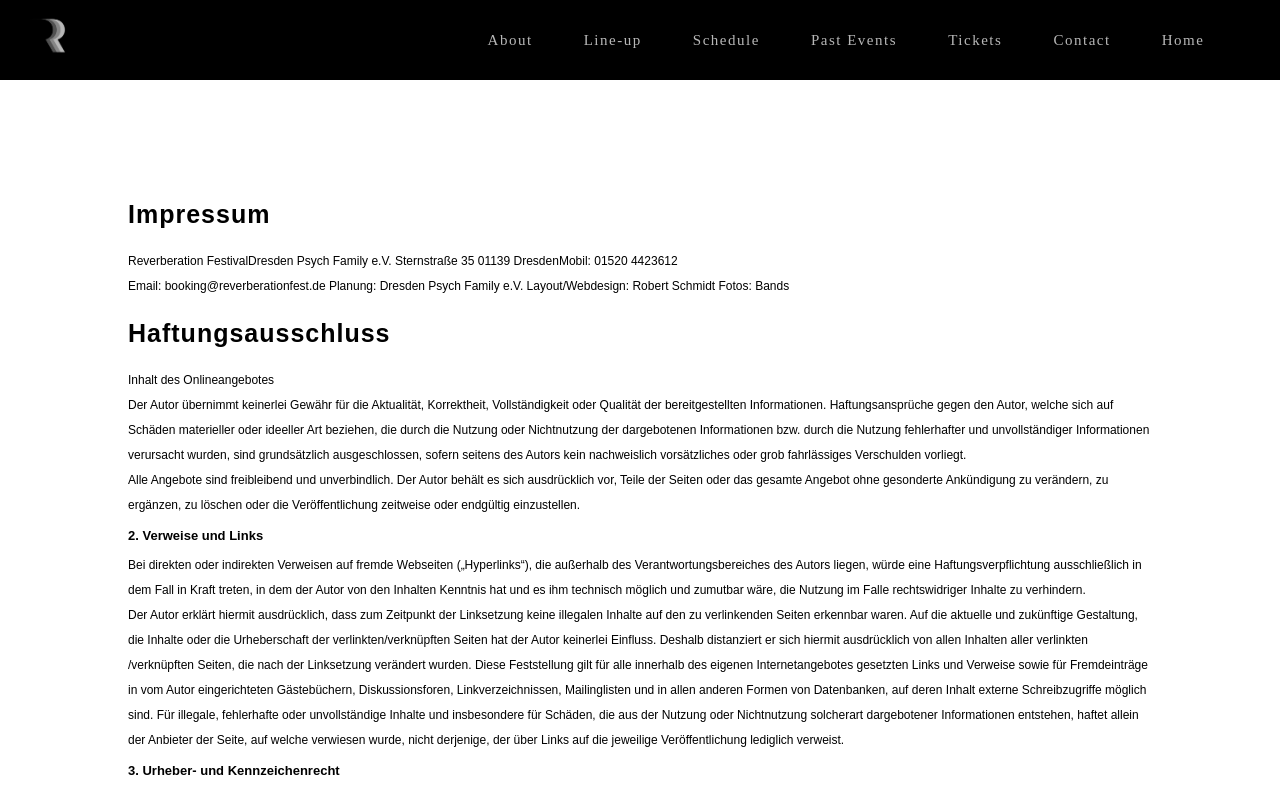
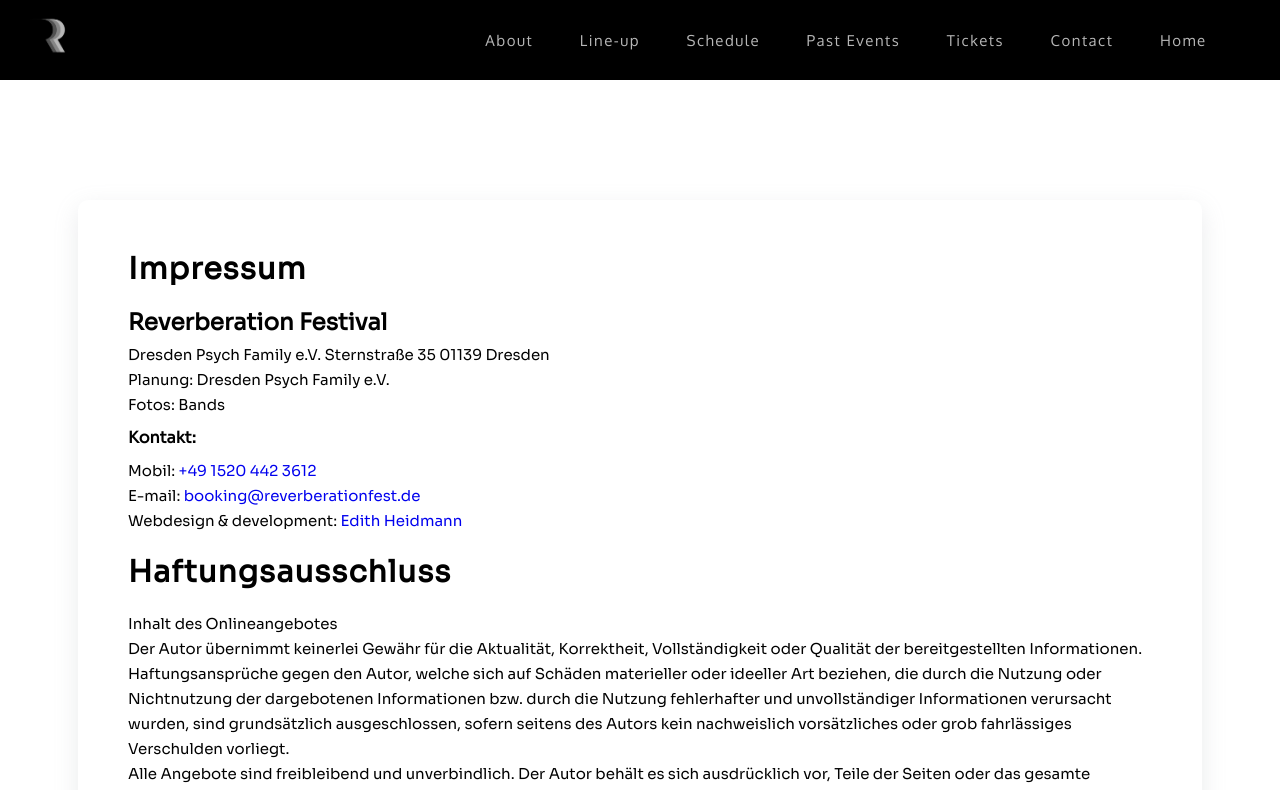
Before and after one commit to ediheid/reverberation-frontend, a React (Create React App) app: page /impressum in a window 1280 px wide. Shown: the top 790 px of the page. Built offline with nearby package versions, Linux system fonts and the light colour scheme.

Commit message:
Updated font imports

```diff
--- a/src/Components/Navbar/navbar.module.scss
+++ b/src/Components/Navbar/navbar.module.scss
@@ -31,6 +31,8 @@
 .mobile-nav-dropdown-container {
   background-color: $nav-dropdown;
 
+  font-family: $nav-links-font-family;
+
   display: flex;
   flex-direction: column;
   justify-content: center;
@@ -61,6 +63,10 @@
       font-weight: bold;
     }
   }
+}
+
+.desktop-nav-container {
+  font-family: $nav-links-font-family;
 }
 
 // @media (hover:hover) to solve sticky hover states on mobile devices
@@ -144,7 +150,7 @@
       cursor: pointer;
       transform: scale(1.1);
       transition: ease-in-out;
-      font-weight: bold;
+      font-family: $nav-links-hover-font-family;
     }
   }
 
@@ -154,7 +160,7 @@
       color: $nav-links;
       transform: scale(1.1);
       transition: ease-in-out;
-      font-weight: bold;
+      font-family: $nav-links-hover-font-family;
       cursor: pointer;
     }
   }
@@ -190,7 +196,7 @@
       cursor: pointer;
       transform: scale(1.1);
       transition: ease-in-out;
-      font-weight: bold;
+      font-family: $nav-links-hover-font-family;
     }
   }
 
@@ -200,7 +206,7 @@
       color: $nav-links;
       transform: scale(1.1);
       transition: ease-in-out;
-      font-weight: bold;
+      font-family: $nav-links-hover-font-family;
       cursor: pointer;
     }
   }
@@ -236,7 +242,7 @@
       cursor: pointer;
       transform: scale(1.1);
       transition: ease-in-out;
-      font-weight: bold;
+      font-family: $nav-links-hover-font-family;
     }
   }
 
@@ -246,7 +252,7 @@
       color: $nav-links;
       transform: scale(1.1);
       transition: ease-in-out;
-      font-weight: bold;
+      font-family: $nav-links-hover-font-family;
       cursor: pointer;
     }
   }
--- a/src/Styling/_fonts.scss
+++ b/src/Styling/_fonts.scss
@@ -1,15 +1,14 @@
 @import url("https://fonts.googleapis.com/css2?family=Montserrat:ital,wght@0,100;0,200;0,300;0,400;0,500;0,600;0,700;0,800;0,900;1,100;1,200;1,300;1,400;1,500;1,600;1,700;1,800;1,900&display=swap");
 
 // /* #### Generated By: http://www.cufonfonts.com #### */
-
 // // ? JetBrains
-
 @font-face {
   font-family: "JetBrains Mono Regular";
   font-style: normal;
   font-weight: normal;
   src: local("JetBrains Mono Regular"),
-    url("../Fonts/Jetbrains/JetbrainsMonoRegular-RpvmM.woff") format("woff");
+    url("../Fonts/jetbrains-mono-cufonfonts-webfont/JetbrainsMonoRegular-RpvmM.woff")
+      format("woff");
 }
 
 @font-face {
@@ -17,7 +16,8 @@
   font-style: normal;
   font-weight: normal;
   src: local("JetBrains Mono Italic"),
-    url("../Fonts/Jetbrains/JetbrainsMonoItalic-lg91X.woff") format("woff");
+    url("../Fonts/jetbrains-mono-cufonfonts-webfont/JetbrainsMonoItalic-lg91X.woff")
+      format("woff");
 }
 
 @font-face {
@@ -25,7 +25,8 @@
   font-style: normal;
   font-weight: normal;
   src: local("JetBrains Mono Medium"),
-    url("../Fonts/Jetbrains/JetbrainsMonoMedium-nRvBM.woff") format("woff");
+    url("../Fonts/jetbrains-mono-cufonfonts-webfont/JetbrainsMonoMedium-nRvBM.woff")
+      format("woff");
 }
 
 @font-face {
@@ -33,7 +34,7 @@
   font-style: normal;
   font-weight: normal;
   src: local("JetBrains Mono Medium Italic"),
-    url("../Fonts/Jetbrains/JetbrainsMonoMediumItalic-1GDgL.woff")
+    url("../Fonts/jetbrains-mono-cufonfonts-webfont/JetbrainsMonoMediumItalic-1GDgL.woff")
       format("woff");
 }
 
@@ -42,7 +43,8 @@
   font-style: normal;
   font-weight: normal;
   src: local("JetBrains Mono Bold"),
-    url("../Fonts/Jetbrains/JetbrainsMonoBold-51Xez.woff") format("woff");
+    url("../Fonts/jetbrains-mono-cufonfonts-webfont/JetbrainsMonoBold-51Xez.woff")
+      format("woff");
 }
 
 @font-face {
@@ -50,7 +52,8 @@
   font-style: normal;
   font-weight: normal;
   src: local("JetBrains Mono Bold Italic"),
-    url("../Fonts/Jetbrains/JetbrainsMonoBoldItalic-6YyW6.woff") format("woff");
+    url("../Fonts/jetbrains-mono-cufonfonts-webfont/JetbrainsMonoBoldItalic-6YyW6.woff")
+      format("woff");
 }
 
 @font-face {
@@ -58,7 +61,8 @@
   font-style: normal;
   font-weight: normal;
   src: local("JetBrains Mono ExtraBold"),
-    url("../Fonts/Jetbrains/JetbrainsMonoExtrabold-ywLd5.woff") format("woff");
+    url("../Fonts/jetbrains-mono-cufonfonts-webfont/JetbrainsMonoExtrabold-ywLd5.woff")
+      format("woff");
 }
 
 @font-face {
@@ -66,7 +70,7 @@
   font-style: normal;
   font-weight: normal;
   src: local("JetBrains Mono ExtraBold Italic"),
-    url("../Fonts/Jetbrains/JetbrainsMonoExtraboldItalic-9YKO5.woff")
+    url("../Fonts/jetbrains-mono-cufonfonts-webfont/JetbrainsMonoExtraboldItalic-9YKO5.woff")
       format("woff");
 }
 
@@ -77,7 +81,7 @@
   font-style: normal;
   font-weight: normal;
   src: local("Oxygen Regular"),
-    url("../Fonts/Oxygen/Oxygen-Regular.woff") format("woff");
+    url("../Fonts/oxygen-cufonfonts-webfont/Oxygen-Regular.woff") format("woff");
 }
 
 @font-face {
@@ -85,7 +89,7 @@
   font-style: normal;
   font-weight: normal;
   src: local("Oxygen Light"),
-    url("../Fonts/Oxygen/Oxygen-Light.woff") format("woff");
+    url("../Fonts/oxygen-cufonfonts-webfont/Oxygen-Light.woff") format("woff");
 }
 
 @font-face {
@@ -93,7 +97,7 @@
   font-style: normal;
   font-weight: normal;
   src: local("Oxygen Bold"),
-    url("../Fonts/Oxygen/Oxygen-Bold.woff") format("woff");
+    url("../Fonts/oxygen-cufonfonts-webfont/Oxygen-Bold.woff") format("woff");
 }
 
 // ? Sora
@@ -103,14 +107,15 @@
   font-style: normal;
   font-weight: normal;
   src: local("Sora Regular"),
-    url("../Fonts/Sora/Sora-Regular.woff") format("woff");
+    url("../Fonts/sora-3-cufonfonts-webfont/Sora-Regular.woff") format("woff");
 }
 
 @font-face {
   font-family: "Sora Thin";
   font-style: normal;
   font-weight: normal;
-  src: local("Sora Thin"), url("../Fonts/Sora/Sora-Thin.woff") format("woff");
+  src: local("Sora Thin"),
+    url("../Fonts/sora-3-cufonfonts-webfont/Sora-Thin.woff") format("woff");
 }
 
 @font-face {
@@ -118,14 +123,16 @@
   font-style: normal;
   font-weight: normal;
   src: local("Sora ExtraLight"),
-    url("../Fonts/Sora/Sora-ExtraLight.woff") format("woff");
+    url("../Fonts/sora-3-cufonfonts-webfont/Sora-ExtraLight.woff")
+      format("woff");
 }
 
 @font-face {
   font-family: "Sora Light";
   font-style: normal;
   font-weight: normal;
-  src: local("Sora Light"), url("../Fonts/Sora/Sora-Light.woff") format("woff");
+  src: local("Sora Light"),
+    url("../Fonts/sora-3-cufonfonts-webfont/Sora-Light.woff") format("woff");
 }
 
 @font-face {
@@ -133,14 +140,15 @@
   font-style: normal;
   font-weight: normal;
   src: local("Sora SemiBold"),
-    url("../Fonts/Sora/Sora-SemiBold.woff") format("woff");
+    url("../Fonts/sora-3-cufonfonts-webfont/Sora-SemiBold.woff") format("woff");
 }
 
 @font-face {
   font-family: "Sora Bold";
   font-style: normal;
   font-weight: normal;
-  src: local("Sora Bold"), url("../Fonts/Sora/Sora-Bold.woff") format("woff");
+  src: local("Sora Bold"),
+    url("../Fonts/sora-3-cufonfonts-webfont/Sora-Bold.woff") format("woff");
 }
 
 @font-face {
@@ -148,31 +156,5 @@
   font-style: normal;
   font-weight: normal;
   src: local("Sora ExtraBold"),
-    url("../Fonts/Sora/Sora-ExtraBold.woff") format("woff");
+    url("../Fonts/sora-3-cufonfonts-webfont/Sora-ExtraBold.woff") format("woff");
 }
-
-// Old Standard
-
-@font-face {
-  font-family: "Old Standard TT Regular";
-  font-style: normal;
-  font-weight: normal;
-  src: local("Old Standard TT Regular"),
-    url("../Fonts/OldStandard/OldStandard-Regular.woff") format("woff");
-}
-
-@font-face {
-  font-family: "Old Standard TT Italic";
-  font-style: normal;
-  font-weight: normal;
-  src: local("Old Standard TT Italic"),
-    url("../Fonts/OldStandard/OldStandard-Italic.woff") format("woff");
-}
-
-@font-face {
-  font-family: "Old Standard TT Bold";
-  font-style: normal;
-  font-weight: normal;
-  src: local("Old Standard TT Bold"),
-    url("../Fonts/OldStandard/OldStandard-Bold.woff") format("woff");
-}
--- a/src/Styling/_variables.module.scss
+++ b/src/Styling/_variables.module.scss
@@ -1,5 +1,6 @@
+@import "../Styling/fonts";
+
 // ? Palette Variables - change on year according to poster
-
 $mauve: #a61f69;
 $sand: #d9961a;
 $brown: #bf5f0b;
@@ -25,7 +26,8 @@ $mid-grey: #b7b7b7;
 // ? Font Variables
 // Nav Fonts
 // $logo-home-button-font-family: Oxygen Regular, sans-serif;
-$nav-links-font-family: Oxygen Regular, sans-serif;
+$nav-links-font-family: "Oxygen Regular", sans-serif;
+$nav-links-hover-font-family: "Oxygen Bold", sans-serif;
 
 // Home Page fonts
 $intro-font-family: Sora SemiBold, sans-serif;
--- a/src/Views/Impressum/Impressum.js
+++ b/src/Views/Impressum/Impressum.js
@@ -9,15 +9,59 @@ const Impressum = () => {
     <div className={styles["impressum-page-container"]}>
       <div className={styles["content-container"]}>
         <h4 className={styles["main-headings"]}>Impressum</h4>
-        <span className={styles["spans"]}>Reverberation Festival</span>
+        <h2 className={styles["company-name-heading"]}>
+          Reverberation Festival
+        </h2>
         <span className={styles["spans"]}>
           Dresden Psych Family e.V. Sternstraße 35 01139 Dresden
         </span>
-        <span className={styles["spans"]}>Mobil: 01520 4423612</span>
+
         <span className={styles["spans"]}>
-          Email: booking@reverberationfest.de Planung: Dresden Psych Family e.V.
-          Layout/Webdesign: Robert Schmidt Fotos: Bands
+          {" "}
+          Planung: Dresden Psych Family e.V.
         </span>
+
+        <span className={styles["spans"]}>Fotos: Bands</span>
+
+        <h3 className={styles["sub-headings"]}>Kontakt:</h3>
+
+        <span className={styles["spans"]}>
+          Mobil:
+          <a
+            className={styles["anchor-tags"]}
+            href="tel:+49-1520-442-3612"
+            alt="Click to call"
+          >
+            {" "}
+            +49 1520 442 3612{" "}
+          </a>
+        </span>
+        <span className={styles["spans"]}>
+          E-mail:
+          <a
+            className={styles["anchor-tags"]}
+            href="mailto:booking@reverberationfest.de"
+            alt="Email link to bookings"
+          >
+            {" "}
+            booking@reverberationfest.de
+          </a>
+        </span>
+
+        <span className={styles["spans"]}>
+          Webdesign & development:
+          <a
+            className={styles["anchor-tags"]}
+            href="https://www.edithsdev.com/home/contact"
+            target="_blank"
+            rel="noreferrer noopener"
+            alt="Link to Edith Heidmann's contact page"
+          >
+            {" "}
+            Edith Heidmann
+          </a>
+        </span>
+
         <h4 className={styles["main-headings"]}>Haftungsausschluss</h4>
         <span className={styles["spans"]}>Inhalt des Onlineangebotes</span>
         <p className={styles["paragraphs"]}>
--- a/src/Views/Impressum/impressum.module.scss
+++ b/src/Views/Impressum/impressum.module.scss
@@ -36,8 +36,13 @@
 }
 
 .sub-headings {
-  font-size: 1.3rem;
+  font-size: 1.5rem;
   margin: 1rem 0 1rem 0;
+}
+
+.company-name-heading {
+  font-size: 1.7rem;
+  margin-bottom: 0.5rem;
 }
 
 .spans,
@@ -47,5 +52,129 @@
 }
 
 .spans {
-  display: inline-block;
+  display: block;
 }
+
+.anchor-tags {
+  text-decoration: none;
+  //   color: $dark-green;
+  //   font-family: $roboto-medium-font-family;
+
+  &:active {
+    text-decoration: underline;
+    // font-family: $roboto-bold-font-family;
+  }
+}
+
+@media (hover: hover) {
+  .anchor-tags:hover {
+    text-decoration: underline;
+    // font-family: $roboto-bold-font-family;
+  }
+}
+
+// ? Media Queries
+
+@include medium {
+  .content-container {
+    margin: 5rem 0 15rem 0;
+    box-shadow: rgba(149, 157, 165, 0.2) 0px 8px 24px;
+    border-radius: 1rem;
+  }
+
+  .main-headings {
+    font-size: 3rem;
+  }
+
+  .company-name-heading {
+    font-size: 2.3rem;
+  }
+
+  .sub-headings {
+    font-size: 1.6rem;
+  }
+
+  .spans,
+  .paragraphs {
+    font-size: 1.5rem;
+    line-height: 2.5rem;
+  }
+}
+
+@include large {
+  .content-container {
+    margin: 5rem 0 15rem 0;
+    box-shadow: rgba(149, 157, 165, 0.2) 0px 8px 24px;
+    border-radius: 1rem;
+  }
+
+  .main-headings {
+    font-size: 3rem;
+  }
+
+  .company-name-heading {
+    font-size: 2.3rem;
+  }
+
+  .sub-headings {
+    font-size: 1.6rem;
+  }
+
+  .spans,
+  .paragraphs {
+    font-size: 1.5rem;
+    line-height: 2.5rem;
+  }
+}
+
+@include extra-large {
+  .content-container {
+    margin: 5rem 0 15rem 0;
+    box-shadow: rgba(149, 157, 165, 0.2) 0px 8px 24px;
+    border-radius: 1rem;
+  }
+
+  .main-headings {
+    font-size: 3rem;
+  }
+
+  .company-name-heading {
+    font-size: 2.3rem;
+  }
+
+  .sub-headings {
+    font-size: 1.6rem;
+  }
+
+  .spans,
+  .paragraphs {
+    font-size: 1.5rem;
+    line-height: 2.5rem;
+  }
+}
+
+@include extra-extra-large {
+  .content-container {
+    margin: 5rem 0 15rem 0;
+    box-shadow: rgba(149, 157, 165, 0.2) 0px 8px 24px;
+    border-radius: 1rem;
+  }
+
+  .main-headings {
+    font-size: 3rem;
+  }
+
+  .company-name-heading {
+    font-size: 2.3rem;
+  }
+
+  .sub-headings {
+    font-size: 1.6rem;
+  }
+
+  .spans,
+  .paragraphs {
+    font-size: 1.5rem;
+    line-height: 2.5rem;
+  }
+}
```
